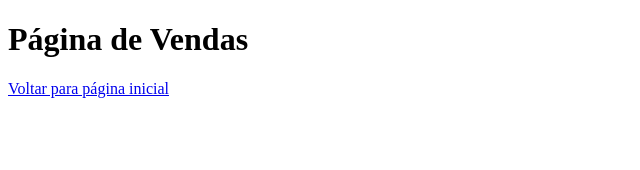
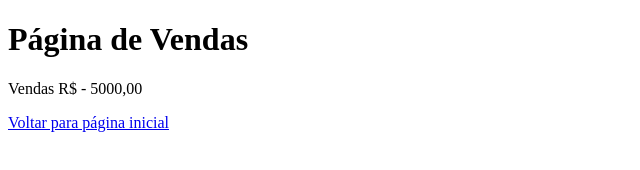
Before and after one commit to jeandossantos/aula-github, a plain HTML site: page vendas.html in a window 1280 px wide. Shown: the whole page, without its empty margins (0-640 px from the left). Drawn offline with Linux system fonts and the light colour scheme.

Commit message:
acrescentado valor das vendas

```diff
--- a/vendas.html
+++ b/vendas.html
@@ -8,6 +8,7 @@
   </head>
   <body>
     <h1>Página de Vendas</h1>
+    <p>Vendas R$ - 5000,00</p>
     <a href="./index.html">Voltar para página inicial</a>
   </body>
 </html>
```
